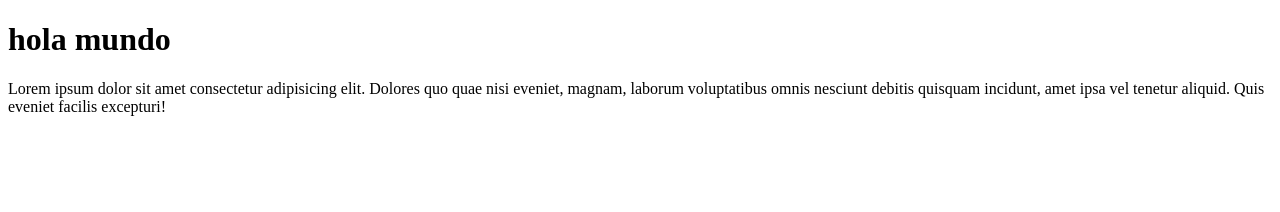
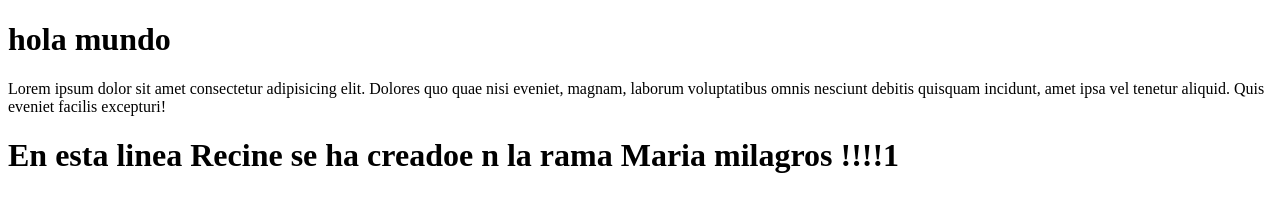
Before and after one commit to YamirMogollon1996/Htmlcss, a plain HTML site: page index.html in a window 1280 px wide. Drawn offline with Linux system fonts and the light colour scheme.

Commit message:
Se agrego el div con la clase body

```diff
--- a/index.html
+++ b/index.html
@@ -9,6 +9,11 @@
 
         <h1>hola mundo</h1>
         <p>Lorem ipsum dolor sit amet consectetur adipisicing elit. Dolores quo quae nisi eveniet, magnam, laborum voluptatibus omnis nesciunt debitis quisquam incidunt, amet ipsa vel tenetur aliquid. Quis eveniet facilis excepturi!</p>
+        <div class="body">
+
+                <h1>En esta linea Recine se ha creadoe n la rama Maria milagros !!!!1</h1>
+
+        </div>
 
 </body>
 </html>
```
